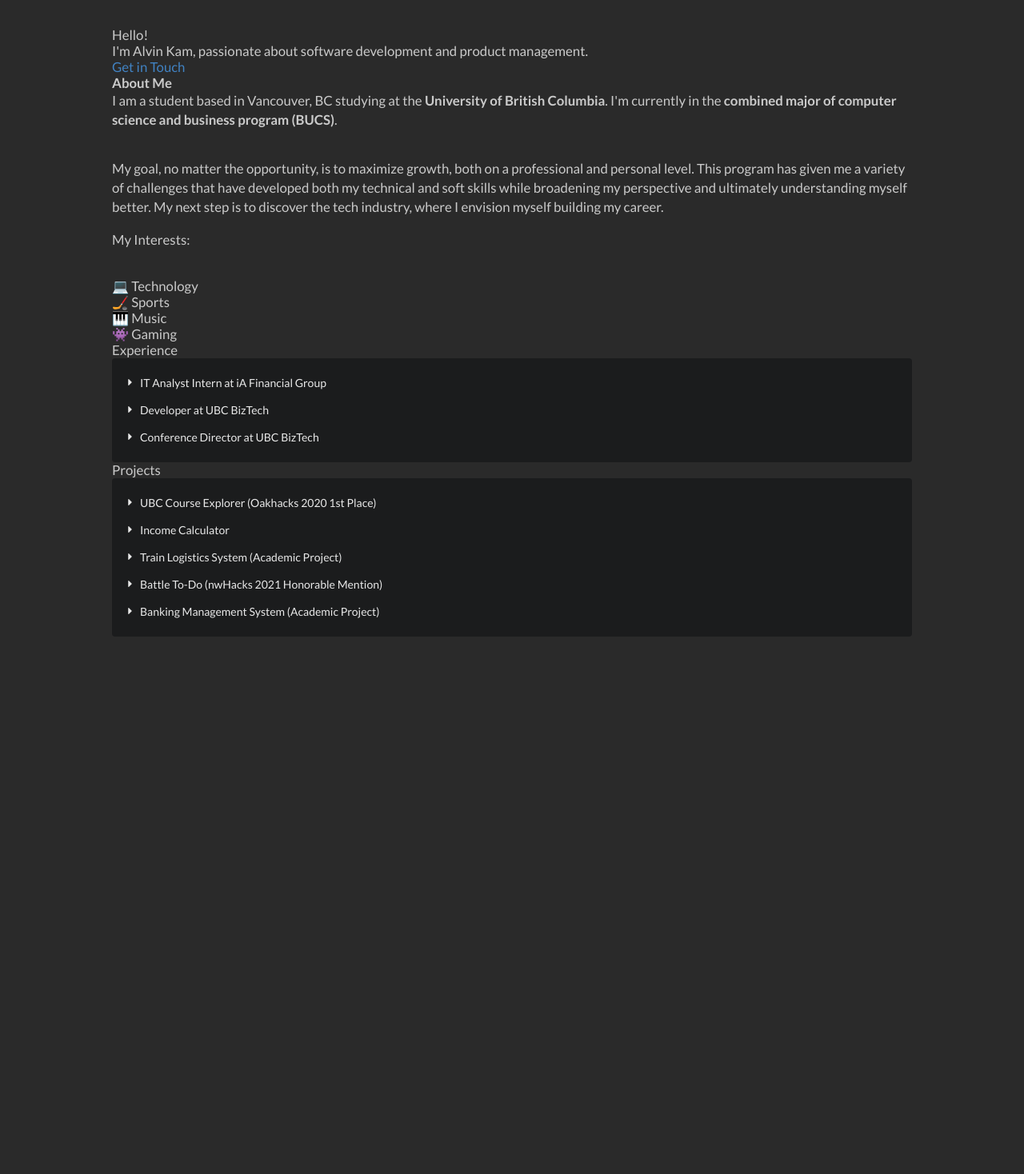
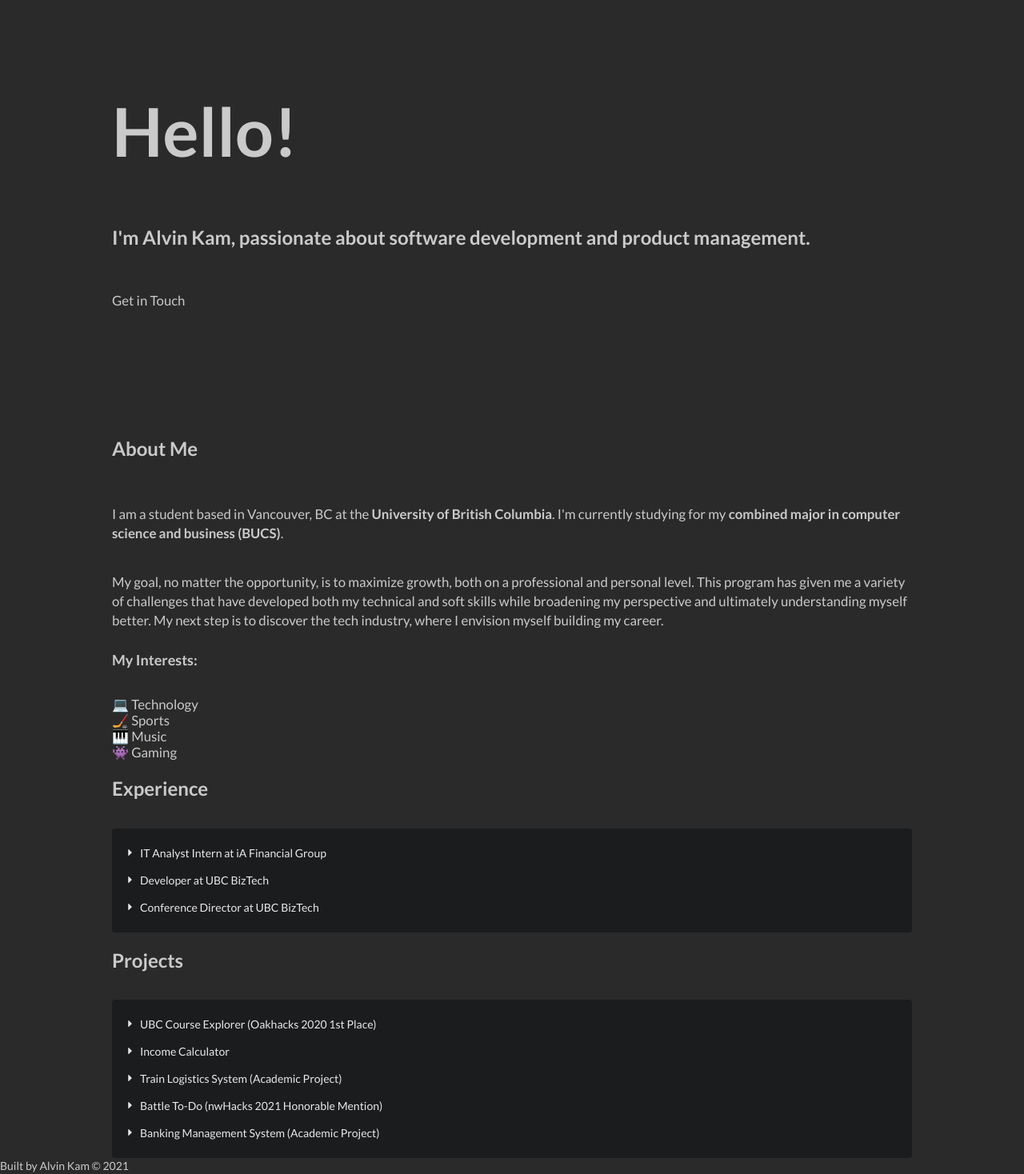
Before and after one commit to alvinkam33/alvinkam33.github.io, a React (Create React App) app: page / in a window 1280 px wide. Shown: the part 57-1525 px from the top of the page at 80% size. Before the commit the page ends 853 px from the top, so only its background shows below. Built offline with nearby package versions, Linux system fonts and the light colour scheme.

Commit message:
added footer, more styling

```diff
--- a/src/App.js
+++ b/src/App.js
@@ -4,6 +4,7 @@ import Intro from './components/Intro.js';
 import About from './components/About.js';
 import Experience from './components/Experience.js';
 import Projects from './components/Projects.js';
+import Footer from './components/Footer.js';
 
 const App = () => {
     return (
@@ -15,6 +16,9 @@ const App = () => {
                 <Experience />
                 <Projects />
             </div>
+            <div className="footer">
+                <Footer />
+            </div>
         </div>
     );
 };
--- a/src/components/About.js
+++ b/src/components/About.js
@@ -6,11 +6,11 @@ const About = () => {
     return (
         <Element id="about" name="about">
             <div className="about">
-                <b>About Me</b>
+                <h2><b>About Me</b></h2>
                 <br></br>
                 <p>
-                    I am a student based in Vancouver, BC studying at the <b>University of British Columbia</b>.
-                    I'm currently in the <b>combined major of computer science and business program (BUCS)</b>.
+                    I am a student based in Vancouver, BC at the <b>University of British Columbia</b>.
+                    I'm currently studying for my <b>combined major in computer science and business (BUCS)</b>.
                 </p>
                 <br></br>
                 <p>
@@ -20,9 +20,7 @@ const About = () => {
                     the tech industry, where I envision myself building my career.
                     <br></br>
                 </p>
-                <p>
-                    My Interests:
-                </p>
+                <h3>My Interests:</h3>
                 <br></br>
                 💻 Technology
                 <br></br>
--- a/src/components/Experience.js
+++ b/src/components/Experience.js
@@ -25,7 +25,7 @@ const Experience = () => {
 
     return (
         <Element id="experience" name="experience" className="experience">
-            Experience
+            <h2>Experience</h2>
             <Accordion items={items} />
         </Element>
     );
--- /dev/null
+++ b/src/components/Footer.js
@@ -0,0 +1,9 @@
+const Footer = () => {
+    return (
+        <footer>
+            <p>Built by Alvin Kam &copy; 2021</p>
+        </footer>
+    );
+};
+
+export default Footer;
--- a/src/components/Intro.js
+++ b/src/components/Intro.js
@@ -3,9 +3,9 @@ import '../styles/intro.css';
 const Intro = () => {
     return (
         <div className="intro">
-            Hello!
+            <h1><b className="hello">Hello!</b></h1>
             <br></br>
-            I'm Alvin Kam, passionate about software development and product management.
+            <h2>I'm Alvin Kam, passionate about software development and product management.</h2>
             <br></br>
             <a href="mailto:alvin.kam.33@gmail.com" className="email">
                 Get in Touch
--- a/src/components/Projects.js
+++ b/src/components/Projects.js
@@ -39,7 +39,7 @@ const Projects = () => {
 
     return (
         <Element id="projects" name="projects" className="projects">
-            Projects
+            <h2>Projects</h2>
             <Accordion items={items} />
         </Element>
     );
--- a/src/styles/accordion.css
+++ b/src/styles/accordion.css
@@ -9,7 +9,7 @@
 }
 
 .title:hover {
-    transform: scale(1.05, 1.05);
+    transform: scale(1.03, 1.03);
 }
 
 .projects {
--- a/src/styles/index.css
+++ b/src/styles/index.css
@@ -51,6 +51,15 @@ body {
     word-wrap: normal;
 }
 
+h2 {
+    padding-top: 20px;
+    padding-bottom: 20px;
+}
+
+.footer {
+    color: #cacaca;
+}
+
 @media only screen and (max-width: 1500px) {
     .sections {
       margin-left: 10rem;
--- a/src/styles/intro.css
+++ b/src/styles/intro.css
@@ -1,3 +1,16 @@
 .intro {
+    margin: 8rem 0 10rem 0;
     color: #cacaca
 }
+
+.hello {
+    font-size: 3em;
+}
+
+.email {
+    color: #cacaca;
+}
+
+.email:hover {
+    color: #ffffff;
+}
```
